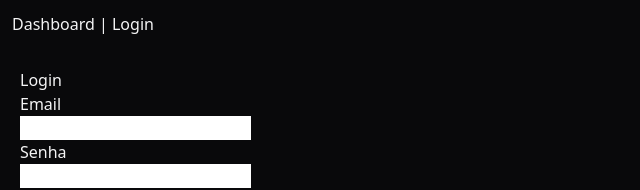
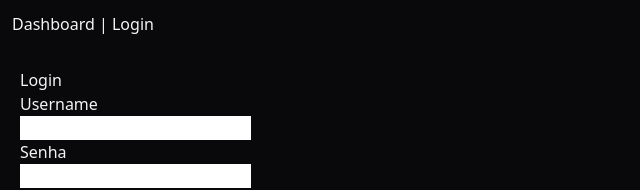
Before and after one commit to danilomendessanfoneiro-create/musicianos, a React (Vite) app: page /login in a window 1280 px wide. Shown: the top 190 px of the page, without its empty margins (0-640 px from the left). Built offline with nearby package versions, Linux system fonts and the light colour scheme; no server answers.

Commit message:
Update Login.tsx

```diff
--- a/src/pages/Login.tsx
+++ b/src/pages/Login.tsx
@@ -3,13 +3,26 @@ import { signInWithEmailAndPassword, signInWithPopup } from 'firebase/auth'
 import { auth, googleProvider } from '../firebase'
 import { useNavigate } from 'react-router-dom'
 
+// 🔥 Função que transforma username → email fake
+function usernameToEmail(username: string) {
+  return `${username}@app.com`.toLowerCase();
+}
+
 export default function Login() {
   const navigate = useNavigate()
+
   async function handleEmail(e: React.FormEvent) {
     e.preventDefault()
+
     const form = e.target as HTMLFormElement
-    const email = (form.elements.namedItem('email') as HTMLInputElement).value
+
+    // AGORA recebe "username" em vez de email real
+    const username = (form.elements.namedItem('username') as HTMLInputElement).value
     const pass = (form.elements.namedItem('password') as HTMLInputElement).value
+
+    // Converte para email interno do Firebase
+    const email = usernameToEmail(username)
+
     try {
       await signInWithEmailAndPassword(auth, email, pass)
       navigate('/')
@@ -17,6 +30,7 @@ export default function Login() {
       alert('Erro no login: ' + (err as Error).message)
     }
   }
+
   async function handleGoogle() {
     try {
       await signInWithPopup(auth, googleProvider)
@@ -25,21 +39,27 @@ export default function Login() {
       alert('Erro no login Google: ' + (err as Error).message)
     }
   }
+
   return (
     <div style={{padding:20}}>
       <h2>Login</h2>
+
       <form onSubmit={handleEmail}>
         <div>
-          <label>Email</label><br/>
-          <input name="email" type="email" />
+          <label>Username</label><br/>
+          <input name="username" type="text" />
         </div>
+
         <div>
           <label>Senha</label><br/>
           <input name="password" type="password" />
         </div>
+
         <button type="submit">Entrar</button>
       </form>
+
       <hr/>
+
       <button onClick={handleGoogle}>Entrar com Google</button>
     </div>
   )
```
